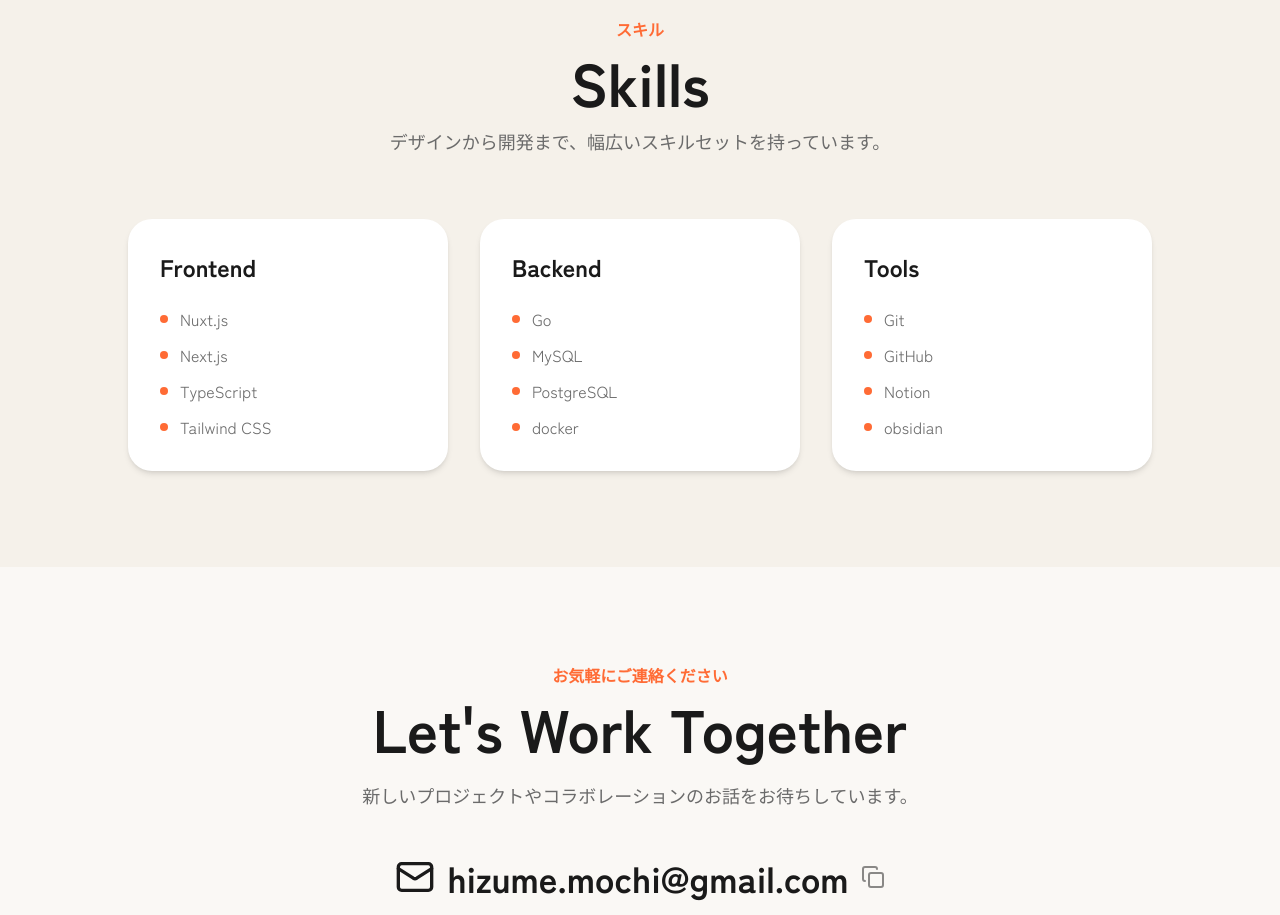
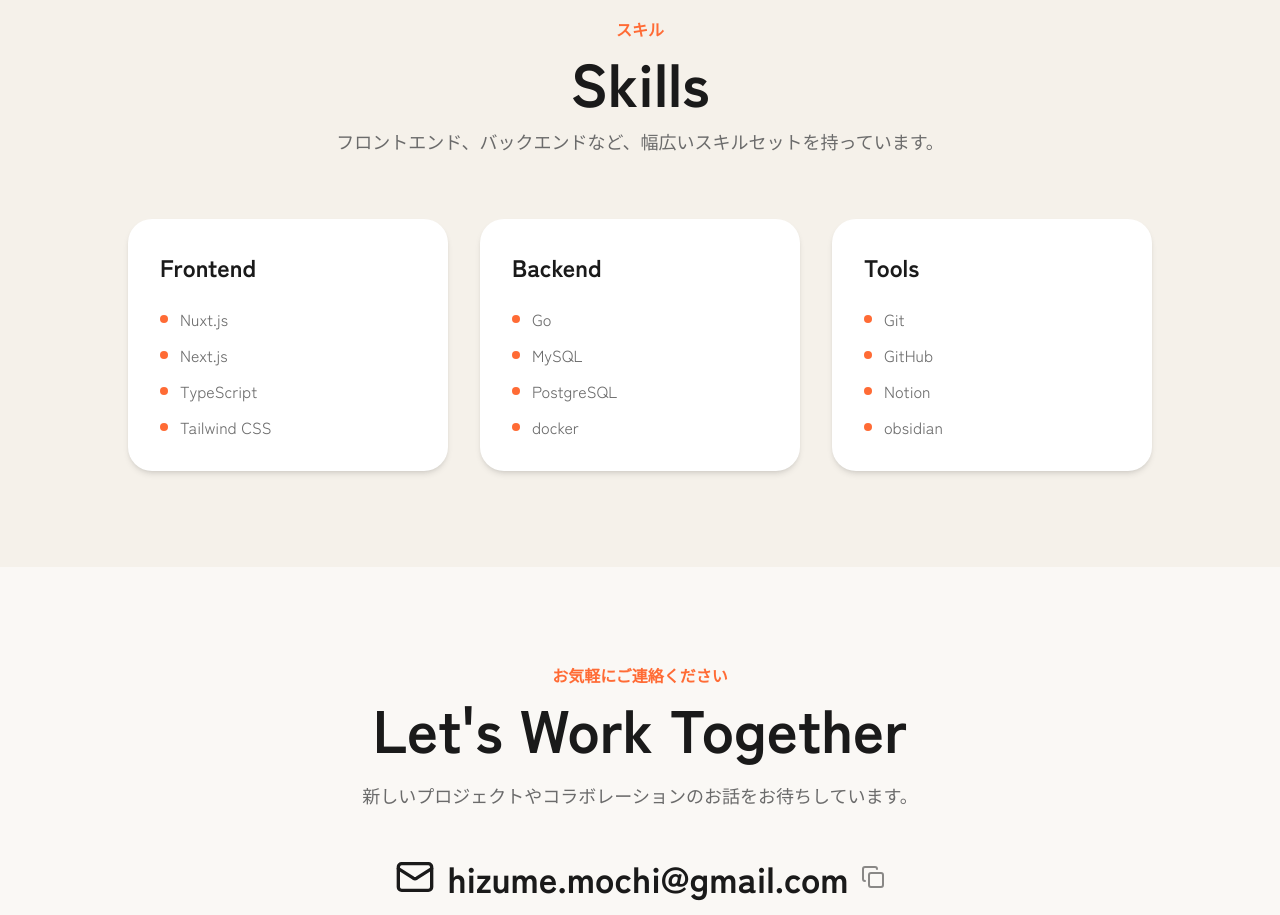
Before and after one commit to HizumeKazushi/portfolio, a Next.js app: page / in a window 1280 px wide. Shown: the part 2440-3355 px from the top of the page. Built offline with nearby package versions, Linux system fonts and the light colour scheme.

Commit message:
change:skill

```diff
--- a/components/Skills.tsx
+++ b/components/Skills.tsx
@@ -13,7 +13,7 @@
             {portfolioData.skillsSection.title}
           </h2>
           <p className="text-gray dark:text-gray-light text-lg max-w-2xl mx-auto">
-            デザインから開発まで、幅広いスキルセットを持っています。
+            フロントエンド、バックエンドなど、幅広いスキルセットを持っています。
           </p>
         </div>
 
```
